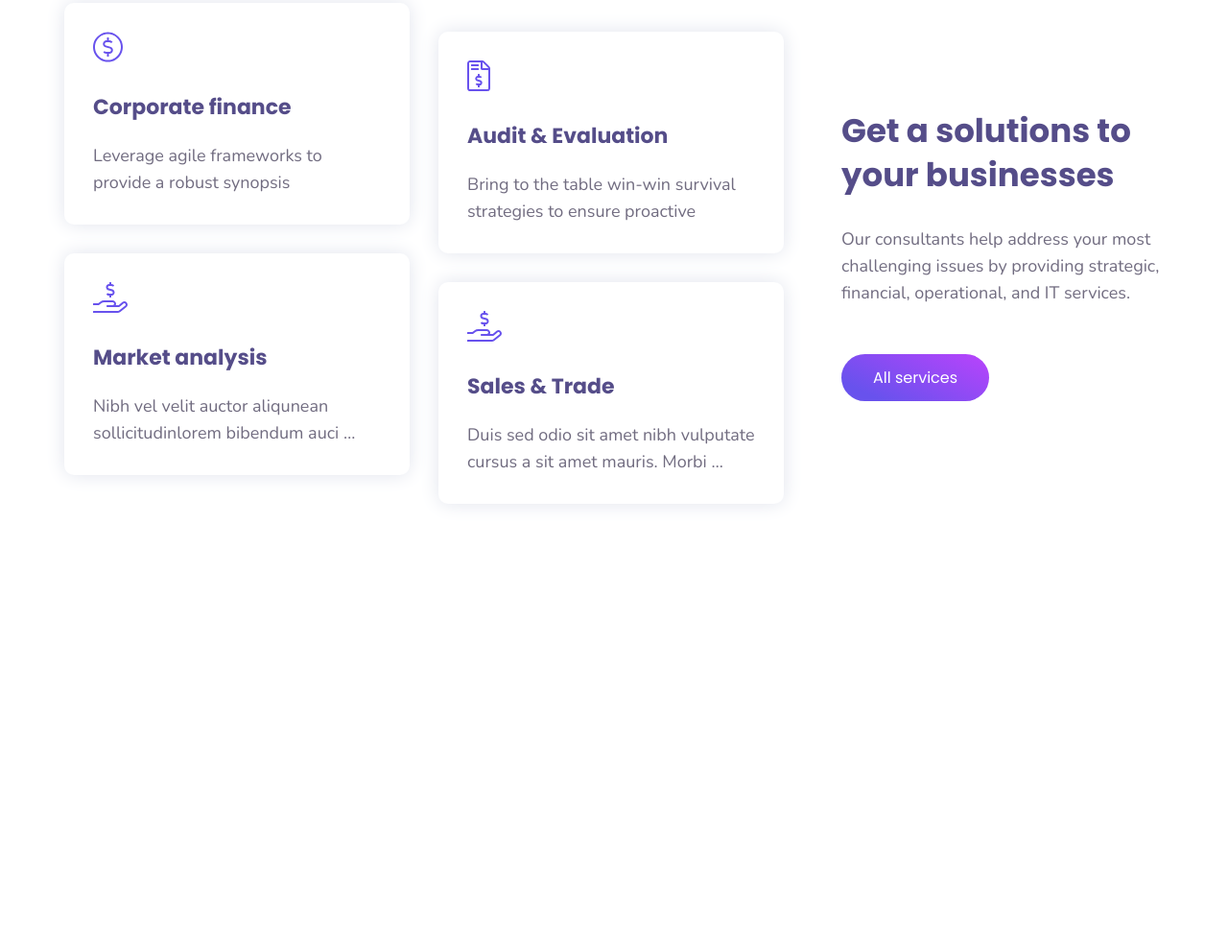
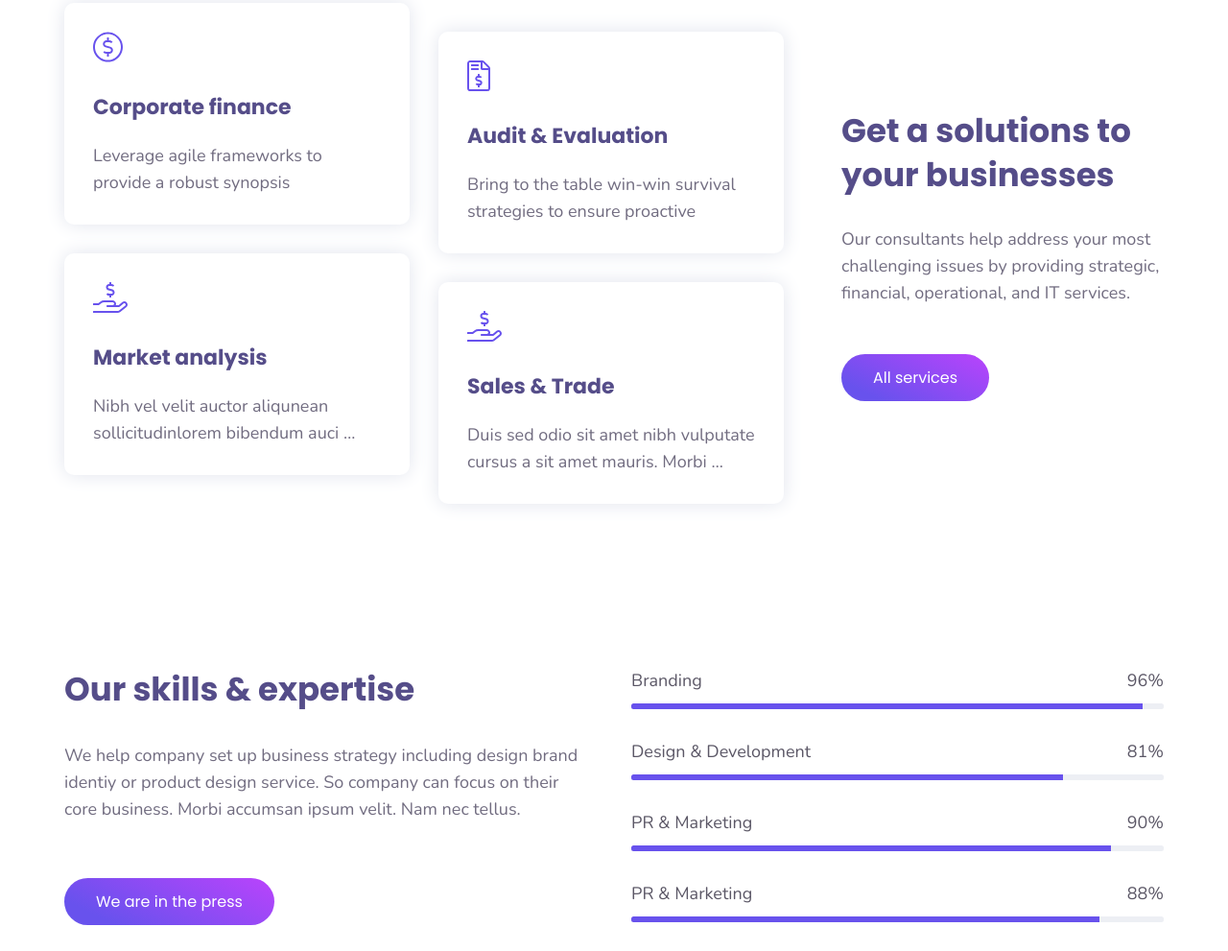
Before and after one commit to LeerenaLi/Elipso, a website: page src/index.html in a window 1280 px wide. Shown: the part 3681-4672 px from the top of the page at 96% size. Before the commit the page ends 4236 px from the top, so only its background shows below. Drawn offline with nearby package versions, Linux system fonts and the light colour scheme; files whose address does not match are found by name.

Commit message:
added section skills

```diff
--- a/src/index.html
+++ b/src/index.html
@@ -208,5 +208,59 @@
         </div>
     </section>
 
+    <section class="skills">
+        <div class="container">
+            <div class="skills__wrapper">
+                <div class="skills__content">
+                    <h2 class="skills__title">Our skills & expertise</h2>
+                    <p class="skills__descr">We help company set up business strategy including design brand identiy or product design service. So company can focus on their core business.  Morbi accumsan ipsum velit. Nam nec tellus.
+                    </p>
+                    <a href="#" class="btn btn-dark">We are in the press</a>
+                </div>
+                <div class="skills__progress">
+                    <div class="skills__progress-item">
+                        <div class="skills__progress-bar">
+                            <div class="skills__progress-title">Branding</div>
+                            <div class="skills__progress-counter">96%</div>
+                        </div>
+                        <div class="skills__progress-line">
+                            <span></span>
+                        </div>
+                    </div>
+                    <div class="skills__progress-item">
+                        <div class="skills__progress-bar">
+                            <div class="skills__progress-title">Design & Development</div>
+                            <div class="skills__progress-counter">81%</div>
+                        </div>
+                        <div class="skills__progress-line">
+                            <span></span>
+                        </div>
+                    </div>
+                    <div class="skills__progress-item">
+                        <div class="skills__progress-bar">
+                            <div class="skills__progress-title">PR & Marketing</div>
+                            <div class="skills__progress-counter">90%</div>
+                        </div>
+                        <div class="skills__progress-line">
+                            <span></span>
+                        </div>
+                    </div>
+                    <div class="skills__progress-item">
+                        <div class="skills__progress-bar">
+                            <div class="skills__progress-title">PR & Marketing</div>
+                            <div class="skills__progress-counter">88%</div>
+                        </div>
+                        <div class="skills__progress-line">
+                            <span></span>
+                        </div>
+                    </div>
+                </div>
+            </div>
+        </div>
+    </section>
+
+
+
+    <script src="js/script.js"></script>
 </body>
 </html>
--- /dev/null
+++ b/src/js/script.js
@@ -0,0 +1,8 @@
+//skills__progress
+
+const counters = document.querySelectorAll('.skills__progress-counter'),
+      lines = document.querySelectorAll('.skills__progress-line span');
+
+counters.forEach( (item, i) => {
+    lines[i].style.width = item.innerHTML;
+});
--- /dev/null
+++ b/src/sass/blocks/_skills.scss
@@ -0,0 +1,35 @@
+.skills {
+    padding-top: 140px;
+    &__descr {
+        max-width: 554px;
+        margin-top: 32px;
+        margin-bottom: 68px;
+        color: #716C80;
+    }
+    &__wrapper {
+        display: flex;
+        justify-content: space-between;
+    }
+    &__progress {
+        &-item {
+            margin-bottom: 30px;
+        }
+        &-bar {
+            margin-bottom: 10px;
+            display: flex;
+            justify-content: space-between;
+        }
+        &-line {
+            width: 555px;
+            height: 6px;
+            background: rgba(225, 228, 237, 0.6);
+            border-radius: 2.5px;
+            span {
+                display: block;
+                height: 100%;
+                background: #6852ED;
+                border-radius: 2.5px 0px 0px 2.5px;
+            }
+        }
+    }
+}
--- a/src/sass/style.scss
+++ b/src/sass/style.scss
@@ -61,3 +61,4 @@ h3 {
 @import 'blocks/servises';
 @import 'blocks/split';
 @import 'blocks/video';
+@import 'blocks/skills';
```
Also changed, not shown: dist/css/style.min.css, dist/index.html, dist/js/script.js (added), src/css/style.min.css, 1 other file.
